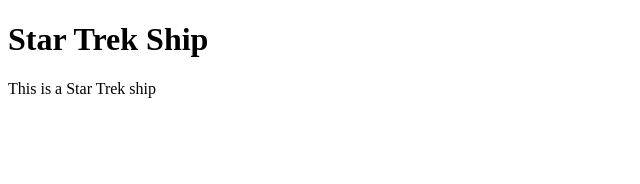
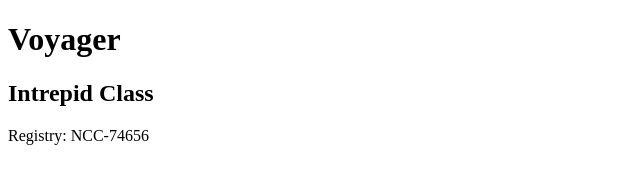
Before and after one commit to WaracleAcademy/modern-javascript-002-itreleaven, a plain HTML site: page details.html in a window 1280 px wide. Shown: the whole page, without its empty margins (0-640 px from the left). Drawn offline with Linux system fonts and the light colour scheme.

Commit message:
updated details.html to include voyager data

```diff
--- a/details.html
+++ b/details.html
@@ -5,7 +5,8 @@
     <title>Star Trek Ships - Detailed View</title>
   </head>
   <body>
-    <h1>Star Trek Ship</h1>
-    <p>This is a Star Trek ship</p>
+    <h1>Voyager</h1>
+    <h2>Intrepid Class</h2>
+    <p>Registry: NCC-74656</p>
   </body>
 </html>
```
